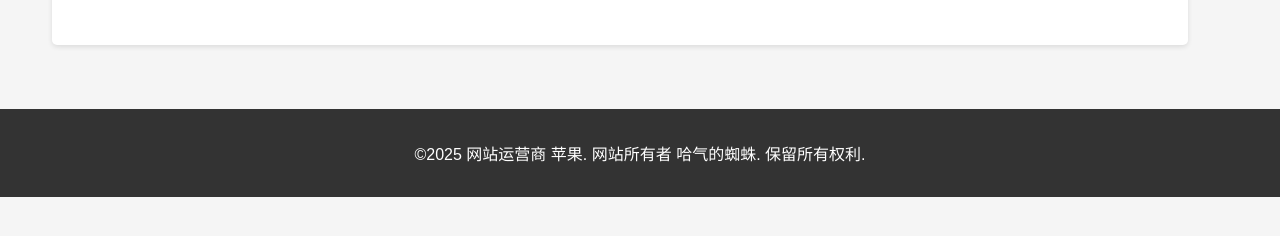
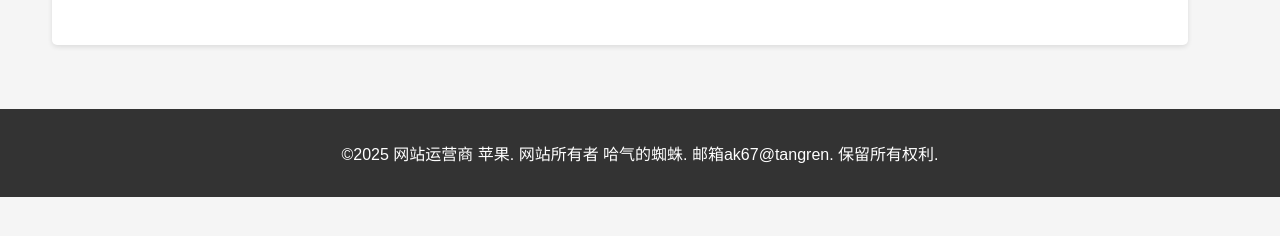
Before and after one commit to CN-ZX114514/Tangren, a plain HTML site: page index.html in a window 1280 px wide. Shown: the part 528-764 px from the top of the page. Drawn offline with Linux system fonts and the light colour scheme.

Commit message:
Update index.html

```diff
--- a/index.html
+++ b/index.html
@@ -151,7 +151,7 @@
 
     <!-- 页脚 -->
     <footer class="footer">
-        <p>©2025 网站运营商 苹果. 网站所有者 哈气的蜘蛛. 保留所有权利.</p>
+        <p>©2025 网站运营商 苹果. 网站所有者 哈气的蜘蛛. 邮箱ak67@tangren. 保留所有权利.</p>
     </footer>
 </body>
 </html>
```
